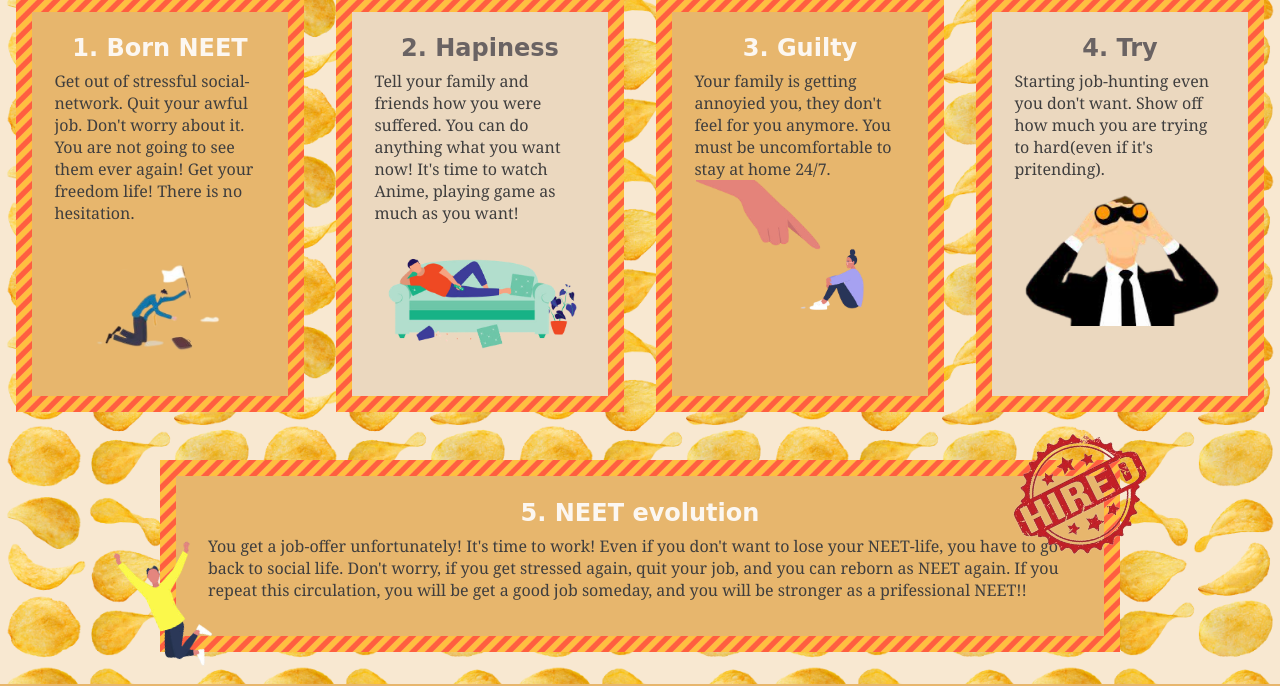
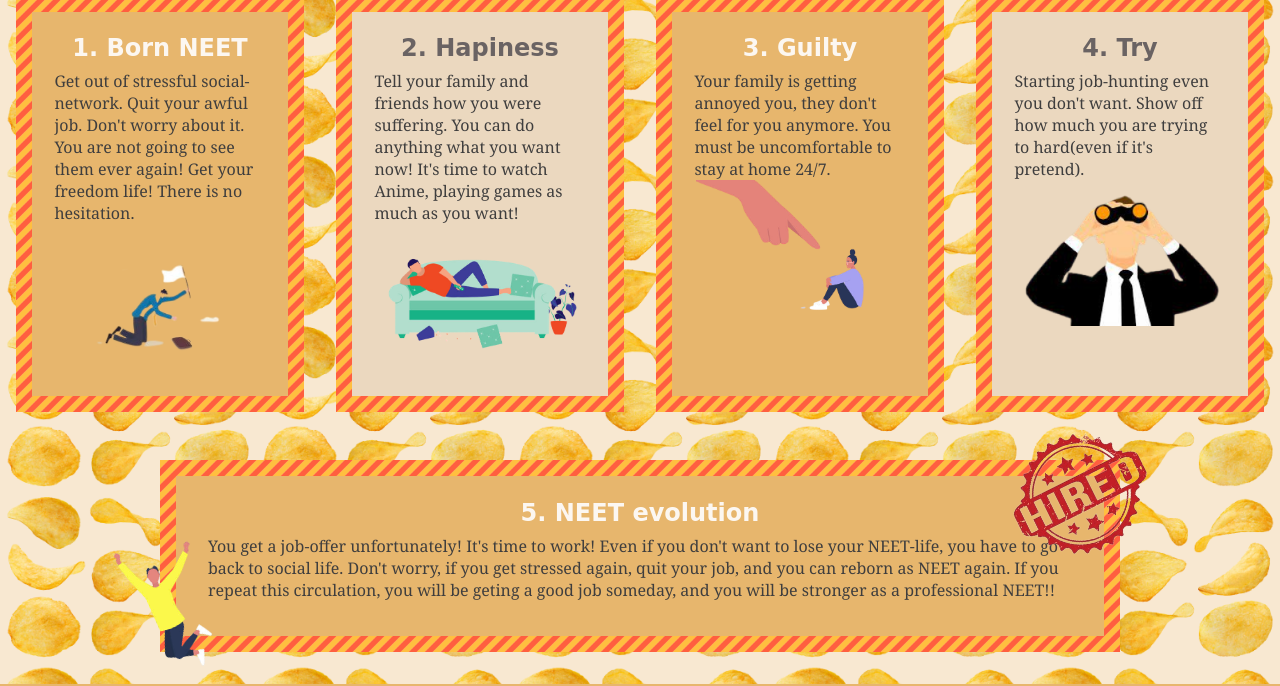
Before and after one commit to AtenaHatta/infoGraphic-NeetEvolution, a plain HTML site: page index.html in a window 1280 px wide. Shown: the part 299-985 px from the top of the page. Drawn offline with Linux system fonts and the light colour scheme; a web font is replaced by a local one.

Commit message:
Add files via upload

```diff
--- a/index.html
+++ b/index.html
@@ -41,13 +41,13 @@
     </div>
     <div id="box2" class="box">
       <h2 id="theme2" class="theme">2. Hapiness</h2>
-      <p>Tell your family and friends how you were suffered. You can do anything what you want now! It's time to watch Anime, playing game as much as you want!
+      <p>Tell your family and friends how you were suffering. You can do anything what you want now! It's time to watch Anime, playing games as much as you want!
       </p>
       <img src="./img/happiness.png" alt="happiness">
     </div>
     <div id="box3" class="box">
       <h2 id="theme1" class="theme">3. Guilty</h2>
-      <p>Your family is getting annoyied you, they don't feel for you anymore.
+      <p>Your family is getting annoyed you, they don't feel for you anymore.
         You must be uncomfortable to stay at home 24/7.
       </p>
       <img src="./img/guilty.jpeg.png" alt="guilty">
@@ -56,7 +56,7 @@
       <h2 id="theme2" class="theme">4. Try</h2>
       <p>Starting job-hunting
         even you don't want.
-        Show off how much you are trying to hard(even if it's pritending).
+        Show off how much you are trying to hard(even if it's pretend).
       </p>
       <img src="./img/try.jpeg.png" alt="try">
     </div>
@@ -66,7 +66,7 @@
       <p>You get a job-offer unfortunately! It's time to work!
         Even if you don't want to lose your NEET-life,  you have to go back to social life.
         Don't worry, if you get stressed again, quit your job, and you can reborn as NEET again.
-        If you repeat this circulation, you will be get a good job someday, and you will be stronger as a prifessional NEET!!
+        If you repeat this circulation, you will be geting a good job someday, and you will be stronger as a professional NEET!!
       </p>
       <img class="reborn" src="./img/reborn.png" alt="reborn">
       <img class="stamp" src="./img/hired_stamp.jpeg.png">
```
